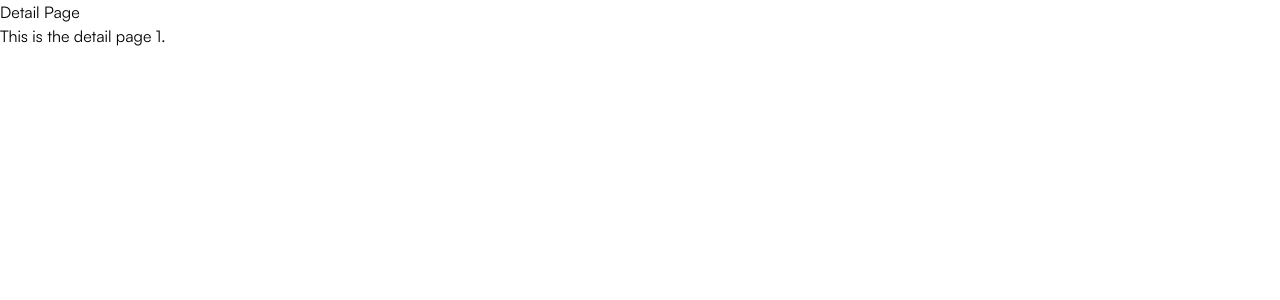
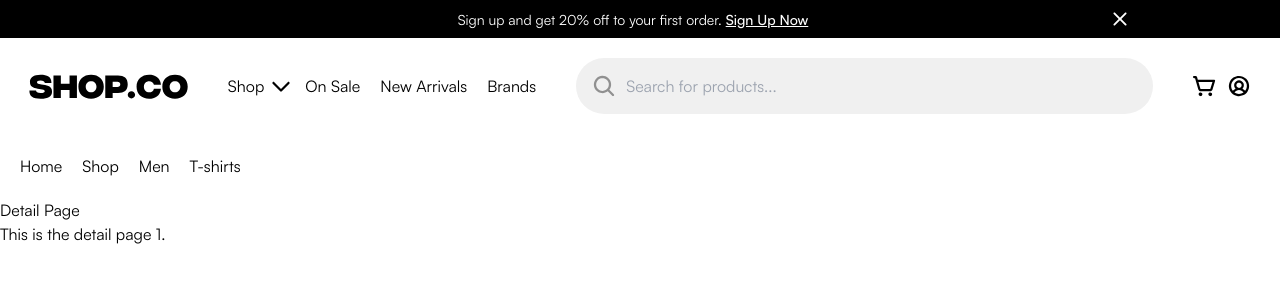
Before and after one commit to IvanMoreFlores/react-clean-architecture-two, a React (Vite) app: page /detail/1 in a window 1280 px wide. Shown: the top 300 px of the page. Built offline with nearby package versions, Linux system fonts and the light colour scheme; no server answers.

Commit message:
fix: add detail page

```diff
--- a/src/presentation/pages/detail/index.tsx
+++ b/src/presentation/pages/detail/index.tsx
@@ -1,10 +1,17 @@
-import { useEffect } from "react";
+import { useEffect, useState } from "react";
 import { useParams } from "react-router";
 import { ProductUseCases } from "../../../application/use-cases/product.use-cases";
 import { ProductApi } from "../../../insfrastructure/Product-api";
+import { DSDivSign, DSNavBar } from "../../components";
+import "./styles.scss";
 
 const DetailPage = () => {
   const { id } = useParams();
+  const [open, setOpen] = useState<boolean>(true);
+
+  const handleOpen = () => {
+    setOpen(!open);
+  };
 
   useEffect(() => {
     const fetchProductDetails = async () => {
@@ -18,10 +25,18 @@ const DetailPage = () => {
   }, [id]);
 
   return (
-    <div>
+    <section>
+      {open && <DSDivSign onClose={handleOpen} />}
+      <DSNavBar />
+      <div className="div-menu">
+        <div><p>Home</p></div>
+        <div><p>Shop</p></div>
+        <div><p>Men</p></div>
+        <div><p>T-shirts</p></div>
+      </div>
       <h1>Detail Page</h1>
       <p>This is the detail page {id}.</p>
-    </div>
+    </section>
   );
 };
 
--- /dev/null
+++ b/src/presentation/pages/detail/styles.scss
@@ -0,0 +1,8 @@
+.div-menu {
+    display: flex;
+    flex-direction: row;
+    justify-content: flex-start;
+    align-items: center;
+    gap: 20px;
+    padding: 20px;
+}
```
